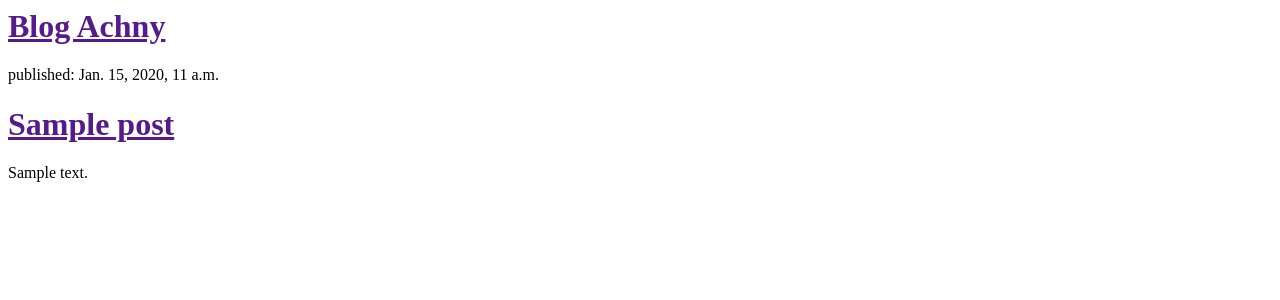
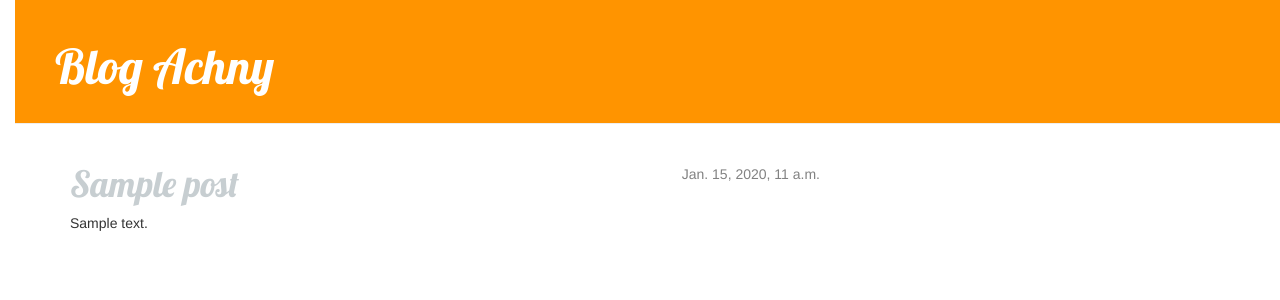
Before and after one commit to achnaw/my-first-blog, a Django app: template blog/templates/blog/post_list.html in a window 1280 px wide. Shown: the top 300 px of the page. Run offline with Django 3.2, Linux system fonts and the light colour scheme; the template is opened without the code that fills it: values that come from a table or form of the project are taken from there, others are empty; tables that the repository leaves empty hold one stand-in row (values such as "Sample post"); some libraries are stand-ins or nearby versions.

Commit message:
Dodano style, oraz widok i szablon dla pojedynczego wpisu na stronie.

```diff
--- /dev/null
+++ b/blog/templates/blog/base.html
@@ -0,0 +1,24 @@
+{% load staticfiles %}
+<html>
+    <head>
+        <title>Blog Achny</title>
+        <link rel="stylesheet" href="//maxcdn.bootstrapcdn.com/bootstrap/3.2.0/css/bootstrap.min.css">
+        <link rel="stylesheet" href="//maxcdn.bootstrapcdn.com/bootstrap/3.2.0/css/bootstrap-theme.min.css">
+        <link rel="stylesheet" href="{% static 'css/blog.css' %}">
+        <link href="//fonts.googleapis.com/css?family=Lobster&subset=latin,latin-ext" rel="stylesheet" type="text/css">
+    </head>
+    <body>
+        <div class="page-header">
+            <h1><a href="/">Blog Achny</a></h1>
+        </div>
+
+<div class="content container">
+    <div class="row">
+        <div class="col-md-8">
+            {% block content %}
+            {% endblock %}
+        </div>
+    </div>
+</div>
+    </body>
+</html>
--- a/blog/templates/blog/post_list.html
+++ b/blog/templates/blog/post_list.html
@@ -1,20 +1,13 @@
-<html>
-    <head>
-        <title>Blog Achny</title>
-    </head>
-    <body>
-        <div>
-            <h1><a href="">Blog Achny</a></h1>
-        </div>
+{% extends 'blog/base.html' %}
+{% block content %}
 
-        <div>
             {% for post in posts %}
-                <div>
-                    <p>published: {{ post.published_date }}</p>
-                    <h1><a href=''>{{ post.title }}</a></h1>
+                <div class="posts">
+                    <div class="date">
+                        {{ post.published_date }}
+                    </div>
+                    <h1><a href="{% url 'post_detail' pk=post.pk %}">{{ post.title }}</a></h1>
                     <p>{{ post.text|linebreaksbr }}</p>
-                </d>
+                </div>
             {% endfor %}
-        </div>
-    </body>
-</html>
+{% endblock content %}
--- a/blog/urls.py
+++ b/blog/urls.py
@@ -3,4 +3,5 @@ from . import views
 
 urlpatterns = [
     url(r'^$', views.post_list, name='post_list'),
+    url(r'^post/(?P<pk>[0-9]+)$', views.post_detail, name='post_detail'),
 ]
--- a/blog/views.py
+++ b/blog/views.py
@@ -1,4 +1,4 @@
-from django.shortcuts import render
+from django.shortcuts import render, get_object_or_404
 
 def post_list(request):
     return render(request, 'blog/post_list.html', {})
@@ -10,3 +10,7 @@ from .models import Post
 def post_list(request):
     posts=Post.objects.filter(published_date__lte=timezone.now()).order_by('published_date')
     return render(request, 'blog/post_list.html', {'posts': posts})
+
+def post_detail(request, pk):
+    post = get_object_or_404(Post, pk=pk)
+    return render(request, 'blog/post_detail.html', {'post': post})
--- a/mysite/settings.py
+++ b/mysite/settings.py
@@ -102,3 +102,6 @@ USE_TZ = True
 
 STATIC_URL = '/static/'
 STATIC_ROOT= os.path.join(BASE_DIR, 'public', 'static')
+STATICFILES_DIRS = (
+    os.path.join(BASE_DIR, "static"),
+)
```
Also changed, not shown: blog/templates/blog/post_detail.html (added, +13 -0 lines).
